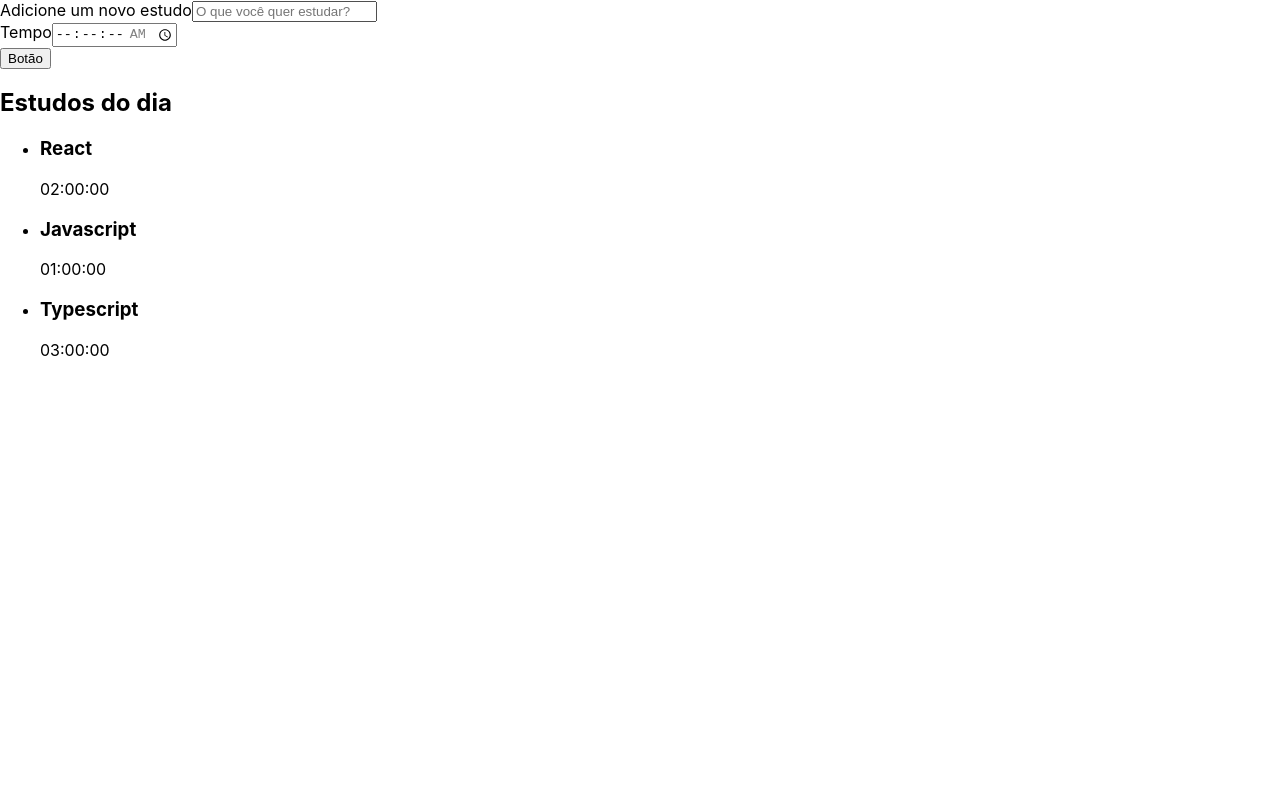
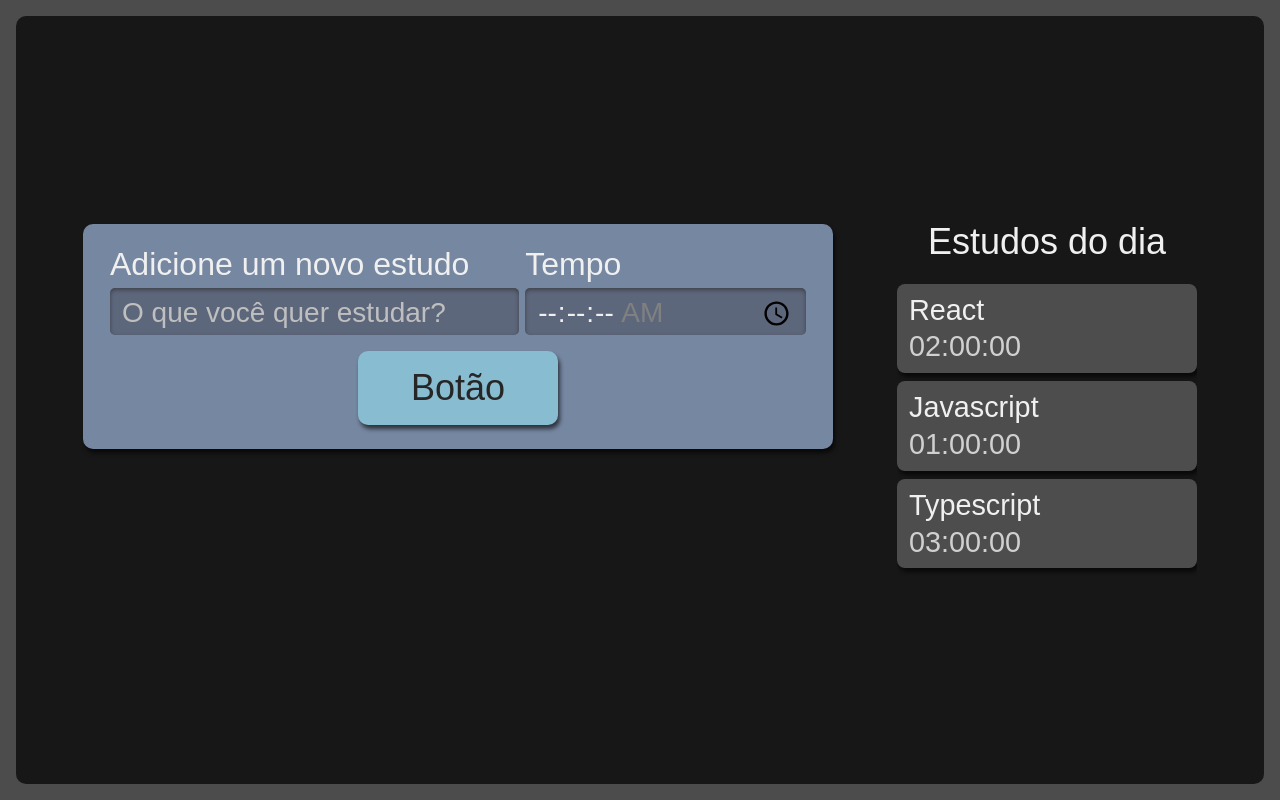
Before and after one commit to belamacedo/alura-studies-app, a React (Create React App) app: page / in a window 1280 px wide. Built offline with nearby package versions, Linux system fonts and the light colour scheme.

Commit message:
feat: estilizando com Sass

```diff
--- a/package.json
+++ b/package.json
@@ -39,5 +39,8 @@
       "last 1 firefox version",
       "last 1 safari version"
     ]
+  },
+  "devDependencies": {
+    "sass": "^1.54.0"
   }
 }
--- a/src/App.tsx
+++ /dev/null
@@ -1,16 +0,0 @@
-import { List } from "rbx";
-import React from "react";
-import Botao from "./components/Button";
-import Formulario from "./components/Button/Form";
-import Lista from "./components/Lista";
-
-function App() {
-	return (
-		<div className="App">
-			<Formulario />
-			<Lista />
-		</div>
-	);
-}
-
-export default App;
--- a/src/components/Button/index.tsx
+++ b/src/components/Button/index.tsx
@@ -1,8 +1,9 @@
 import React from "react";
+import "./style.scss";
 
 class Botao extends React.Component {
 	render() {
-		return <button>Botão</button>;
+		return <button className="botao">Botão</button>;
 	}
 }
 
--- /dev/null
+++ b/src/components/Button/style.scss
@@ -0,0 +1,25 @@
+.botao {
+	align-self: center;
+	background-color: #88bcd1;
+	border-radius: 10px;
+	box-shadow: 2px 4px 4px #0000009f;
+	color: #272626;
+	cursor: pointer;
+	font-size: 1.25rem;
+	padding: 16px;
+	width: 150px;
+
+	&:active {
+		background-color: #7ca6b7;
+		box-shadow: 2px 2px 4px #0000009f inset;
+	}
+}
+
+@media screen and (min-width: 1280px) {
+	.botao {
+		grid-column-start: span 2;
+		justify-self: center;
+		width: 200px;
+		font-size: 2.25rem;
+	}
+}
--- a/src/components/Button/Form/index.tsx
+++ b/src/components/Form/index.tsx
@@ -1,11 +1,12 @@
 import React from "react";
-import Botao from "..";
+import Botao from "../Button";
+import "./style.scss";
 
 class Formulario extends React.Component {
 	render() {
 		return (
-			<form>
-				<div>
+			<form className="novaTarefa">
+				<div className="inputContainer">
 					<label htmlFor="tarefa"> Adicione um novo estudo</label>
 					<input
 						type="text"
@@ -15,7 +16,7 @@
 						required
 					/>
 				</div>
-				<div>
+				<div className="inputContainer">
 					<label htmlFor="tempo">Tempo</label>
 					<input
 						type="time"
--- /dev/null
+++ b/src/components/Form/style.scss
@@ -0,0 +1,61 @@
+.novaTarefa {
+	display: flex;
+	flex-direction: column;
+	grid-area: nova-tarefa;
+	background-color: #7687a1;
+	border-radius: 10px;
+	box-shadow: 2px 4px 4px #0000009f;
+	padding: 12px;
+
+	.inputContainer {
+		display: flex;
+		flex-direction: column;
+		width: 100%;
+		margin-bottom: 16px;
+
+		label {
+			margin-bottom: 8px;
+			font-size: 1.25rem;
+		}
+
+		input {
+			width: 100%;
+			padding: 8px 12px 4px;
+			box-sizing: border-box;
+			border: unset;
+			border-radius: 5px;
+			background-color: #5d677c;
+			box-shadow: 0px 2px 4px #2d2b2b9f inset;
+
+			&::placeholder {
+				color: #bfbfbf;
+			}
+		}
+	}
+
+	@media screen and (min-width: 1280px) {
+		flex-direction: row;
+		flex-wrap: wrap;
+		justify-content: space-around;
+		font-size: 2.25rem;
+		padding: 24px;
+		box-sizing: border-box;
+
+		.inputContainer {
+			width: calc(60% - 12px);
+
+			&:last-of-type {
+				width: 40%;
+			}
+
+			label {
+				font-size: 2rem;
+			}
+
+			input {
+				height: 100%;
+				font-size: 1.75rem;
+			}
+		}
+	}
+}
--- a/src/components/Lista/index.tsx
+++ b/src/components/Lista/index.tsx
@@ -1,4 +1,5 @@
 import React from "react";
+import "./style.scss";
 
 function Lista() {
 	const tarefas = [
@@ -16,11 +17,11 @@
 		},
 	];
 	return (
-		<aside>
+		<aside className="listaTarefas">
 			<h2>Estudos do dia</h2>
 			<ul>
 				{tarefas.map((item, index) => (
-					<li key={index}>
+					<li key={index} className="item">
 						<h3>{item.tarefa}</h3>
 						<span>{item.tempo}</span>
 					</li>
--- /dev/null
+++ b/src/components/Lista/style.scss
@@ -0,0 +1,74 @@
+.listaTarefas {
+	grid-area: tarefas;
+	height: 100%;
+
+	h2 {
+		font-size: 1.25rem;
+		margin-bottom: 12px;
+	}
+
+	ul {
+		max-height: 350px;
+		overflow-y: scroll;
+		scrollbar-width: thin;
+	}
+
+	@media screen and (min-width: 1280px) {
+		h2 {
+			text-align: center;
+			font-size: 2.25rem;
+			margin-bottom: 24px;
+		}
+
+		ul {
+			overflow: auto;
+			max-height: 500px;
+		}
+	}
+}
+
+.item {
+	background-color: #4d4d4d;
+	border-radius: 8px;
+	box-shadow: 2px 4px 4px #0000009f;
+	padding: 12px;
+	margin-bottom: 8px;
+	position: relative;
+	cursor: pointer;
+
+	h3 {
+		margin-bottom: 8px;
+		word-break: break-all;
+	}
+
+	span {
+		color: #d0d0d0;
+	}
+
+	@media screen and (min-width: 1280px) {
+		font-size: 1.8rem;
+	}
+}
+
+.itemSelecionado {
+	background-color: #292929;
+	box-shadow: 2px 4px 4px #0000009f inset;
+}
+
+.itemCompletado {
+	background-color: #566f42;
+	cursor: auto;
+
+	.concluido {
+		display: block;
+		background-image: url("../../assets/img/check-mark.svg");
+		background-repeat: no-repeat;
+		background-size: 38px 38px;
+		position: absolute;
+		top: 50%;
+		right: 12px;
+		transform: translateY(-50%);
+		width: 42px;
+		height: 43px;
+	}
+}
--- a/src/index.css
+++ b/src/index.css
@@ -1,13 +1,184 @@
-body {
-  margin: 0;
-  font-family: -apple-system, BlinkMacSystemFont, 'Segoe UI', 'Roboto', 'Oxygen',
-    'Ubuntu', 'Cantarell', 'Fira Sans', 'Droid Sans', 'Helvetica Neue',
-    sans-serif;
-  -webkit-font-smoothing: antialiased;
-  -moz-osx-font-smoothing: grayscale;
+code {
+	font-family: source-code-pro, Menlo, Monaco, Consolas, "Courier New",
+		monospace;
 }
 
-code {
-  font-family: source-code-pro, Menlo, Monaco, Consolas, 'Courier New',
-    monospace;
+/* ------------------- RESET ------------------- */
+
+html,
+body,
+div,
+span,
+applet,
+object,
+iframe,
+h1,
+h2,
+h3,
+h4,
+h5,
+h6,
+p,
+blockquote,
+pre,
+a,
+abbr,
+acronym,
+address,
+big,
+cite,
+code,
+del,
+dfn,
+em,
+img,
+ins,
+kbd,
+q,
+s,
+samp,
+small,
+strike,
+strong,
+sub,
+sup,
+tt,
+var,
+b,
+u,
+i,
+center,
+dl,
+dt,
+dd,
+ol,
+ul,
+li,
+fieldset,
+form,
+label,
+legend,
+table,
+caption,
+tbody,
+tfoot,
+thead,
+tr,
+th,
+td,
+article,
+aside,
+canvas,
+details,
+embed,
+figure,
+figcaption,
+footer,
+header,
+hgroup,
+menu,
+nav,
+output,
+ruby,
+section,
+summary,
+time,
+mark,
+audio,
+video {
+	margin: 0;
+	padding: 0;
+	border: 0;
+	font-size: 100%;
+	font: inherit;
+	vertical-align: baseline;
 }
+/* HTML5 display-role reset for older browsers */
+article,
+aside,
+details,
+figcaption,
+figure,
+footer,
+header,
+hgroup,
+menu,
+nav,
+section {
+	display: block;
+}
+body {
+	line-height: 1;
+}
+ol,
+ul {
+	list-style: none;
+}
+blockquote,
+q {
+	quotes: none;
+}
+blockquote:before,
+blockquote:after,
+q:before,
+q:after {
+	content: "";
+	content: none;
+}
+table {
+	border-collapse: collapse;
+	border-spacing: 0;
+}
+
+input {
+	font-family: inherit;
+	font-size: inherit;
+	font-weight: inherit;
+	color: inherit;
+}
+
+button {
+	border: unset;
+	background-color: unset;
+	font-family: inherit;
+	font-size: inherit;
+	font-weight: inherit;
+	color: inherit;
+}
+
+@import url("https://fonts.googleapis.com/css2?family=Manjari&display=swap");
+
+body {
+	display: flex;
+	justify-content: center;
+	font-family: "Manjari", sans-serif;
+	color: #f0f0f0;
+	background-color: #4c4c4c;
+	height: 100%;
+	width: 100%;
+	padding: 16px;
+	box-sizing: border-box;
+}
+
+#root {
+	width: 100%;
+}
+
+::-webkit-scrollbar {
+	width: 8px;
+}
+
+::-webkit-scrollbar-track {
+	background: unset;
+}
+
+::-webkit-scrollbar-thumb {
+	border-radius: 4px;
+	background: #888;
+}
+
+::-webkit-scrollbar-thumb:hover {
+	background: #555;
+}
+
+/* ------------------------------------------------ */
--- a/src/index.tsx
+++ b/src/index.tsx
@@ -1,7 +1,7 @@
 import React from "react";
 import ReactDOM from "react-dom/client";
 import "./index.css";
-import App from "./App";
+import App from "./pages/App";
 
 const root = ReactDOM.createRoot(
 	document.getElementById("root") as HTMLElement
--- /dev/null
+++ b/src/pages/App.tsx
@@ -0,0 +1,15 @@
+import React from "react";
+import Formulario from "../components/Form";
+import Lista from "../components/Lista";
+import "./style.scss";
+
+function App() {
+	return (
+		<div className="AppStyle">
+			<Formulario />
+			<Lista />
+		</div>
+	);
+}
+
+export default App;
--- /dev/null
+++ b/src/pages/style.scss
@@ -0,0 +1,28 @@
+.AppStyle {
+	display: grid;
+	grid-template-rows: min-content min-content auto;
+	grid-template-areas:
+		"nova-tarefa"
+		"cronometro"
+		"tarefas";
+	row-gap: 24px;
+	min-width: 320px;
+	min-height: calc(100vh - 32px);
+	width: 100%;
+	padding: 32px;
+	box-sizing: border-box;
+	border-radius: 10px;
+	background-color: #171717;
+
+	@media screen and (min-width: 1280px) {
+		grid-template-areas:
+			"nova-tarefa tarefas"
+			"cronometro tarefas";
+		column-gap: 64px;
+		grid-template-rows: min-content min-content;
+		grid-template-columns: 750px 300px;
+		justify-content: center;
+		align-content: center;
+		padding: 64px;
+	}
+}
```
Also changed, not shown: src/assets/img/check-mark.svg (added), 1 other file (tests, documents, lock files or other folders).
